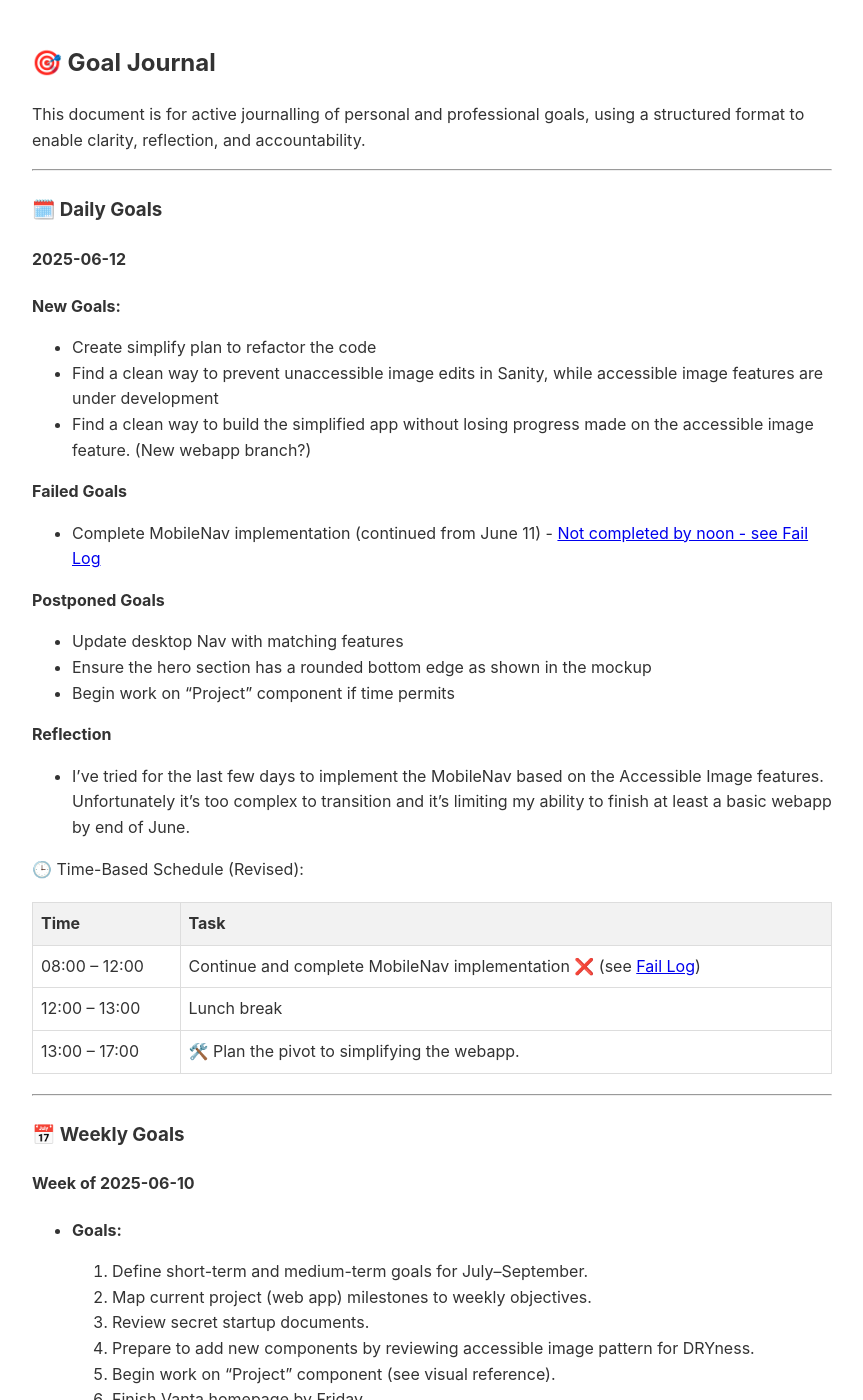
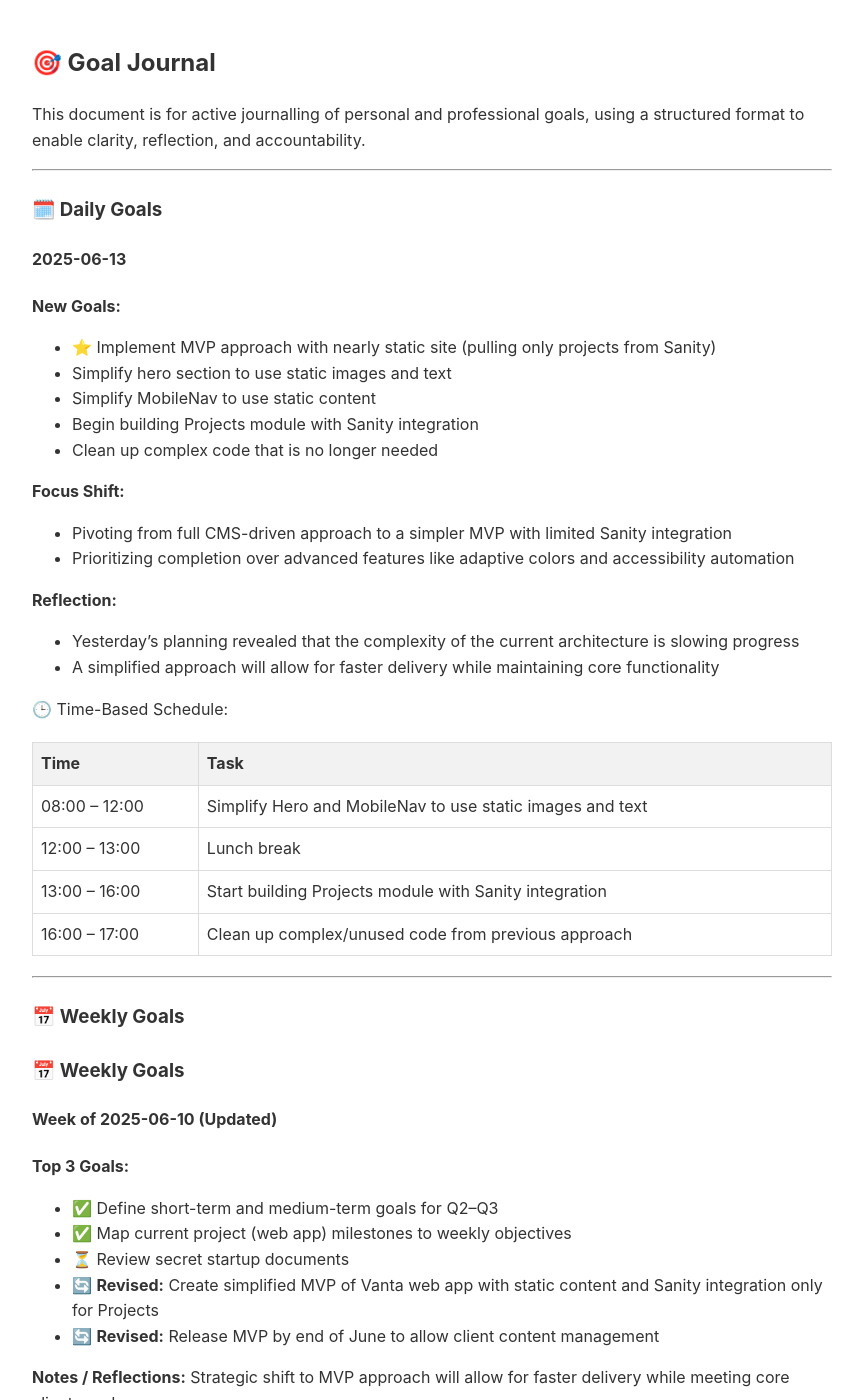
Before and after one commit to kevd-design/goals, a Jekyll site: the page built from goals.md, in a window 1280 px wide and 1400 px high. Shown: the whole window, without its empty margins (208-1071 px from the left). Built offline with Jekyll 4.4.1, drawn with Linux system fonts in a browser that asks for light colours; our own code applies the rules of GitHub Pages for plain Markdown files; some of the changed text lies outside the part shown.

Commit message:
Updated goals

```diff
--- a/goals.md
+++ b/goals.md
@@ -7,48 +7,53 @@ This document is for active journalling of personal and professional goals, usin
 
 ### 🗓️ Daily Goals
 
-#### 2025-06-12
+#### 2025-06-13
 
 **New Goals:**
-  - Create simplify plan to refactor the code
-  - Find a clean way to prevent unaccessible image edits in Sanity, while accessible image features are under development
-  - Find a clean way to build the simplified app without losing progress made on the accessible image feature. (New webapp branch?)
+  - ⭐ Implement MVP approach with nearly static site (pulling only projects from Sanity)
+  - Simplify hero section to use static images and text
+  - Simplify MobileNav to use static content
+  - Begin building Projects module with Sanity integration
+  - Clean up complex code that is no longer needed
 
-**Failed Goals**
-  - Complete MobileNav implementation (continued from June 11) - [Not completed by noon - see Fail Log](#-fail-to-succeed-log)
+**Focus Shift:**
+  - Pivoting from full CMS-driven approach to a simpler MVP with limited Sanity integration
+  - Prioritizing completion over advanced features like adaptive colors and accessibility automation
 
-**Postponed Goals**
-  - Update desktop Nav with matching features
-  - Ensure the hero section has a rounded bottom edge as shown in the mockup
-  - Begin work on "Project" component if time permits
+**Reflection:**
+  - Yesterday's planning revealed that the complexity of the current architecture is slowing progress
+  - A simplified approach will allow for faster delivery while maintaining core functionality
 
-**Reflection**
-  - I've tried for the last few days to implement the MobileNav based on the Accessible Image features. Unfortunately it's too complex to transition and it's limiting my ability to finish at least a basic webapp by end of June.
+🕒 Time-Based Schedule:
 
-🕒 Time-Based Schedule (Revised):
+| Time          | Task                                                            |
+| ------------- | --------------------------------------------------------------- |
+| 08:00 – 12:00 | Simplify Hero and MobileNav to use static images and text       |
+| 12:00 – 13:00 | Lunch break                                                     |
+| 13:00 – 16:00 | Start building Projects module with Sanity integration          |
+| 16:00 – 17:00 | Clean up complex/unused code from previous approach             |
 
-| Time          | Task                                                              |
-| ------------- | ----------------------------------------------------------------- |
-| 08:00 – 12:00 | Continue and complete MobileNav implementation ❌ (see [Fail Log](#-fail-to-succeed-log)) |
-| 12:00 – 13:00 | Lunch break                                                       |
-| 13:00 – 17:00 | 🛠️ Plan the pivot to simplifying the webapp. |
+
 
 ---
 
 ### 📅 Weekly Goals
 
-#### Week of 2025-06-10
 
-- **Goals:**
+### 📅 Weekly Goals
 
-  1. Define short-term and medium-term goals for July–September.
-  2. Map current project (web app) milestones to weekly objectives.
-  3. Review secret startup documents.
-  4. Prepare to add new components by reviewing accessible image pattern for DRYness.
-  5. Begin work on “Project” component (see visual reference).
-  6. Finish Vanta homepage by Friday.
+#### Week of 2025-06-10 (Updated)
+**Top 3 Goals:**
+- ✅ Define short-term and medium-term goals for Q2–Q3
+- ✅ Map current project (web app) milestones to weekly objectives
+- ⏳ Review secret startup documents
+- 🔄 **Revised:** Create simplified MVP of Vanta web app with static content and Sanity integration only for Projects
+- 🔄 **Revised:** Release MVP by end of June to allow client content management
 
-- **Completed:** [Pending]
+**Notes / Reflections:**
+Strategic shift to MVP approach will allow for faster delivery while meeting core client needs.
+
+- **Completed:**
 
 - **Notes / Reflections:**
   Set up an effective goal tracking system which will help monitor progress on these weekly goals.
@@ -145,6 +150,32 @@ This document is for active journalling of personal and professional goals, usin
 
 ### 🕘 Past Days
 
+#### 2025-06-12
+
+**New Goals:**
+  - Create simplify plan to refactor the code
+  - Find a clean way to prevent unaccessible image edits in Sanity, while accessible image features are under development
+  - Find a clean way to build the simplified app without losing progress made on the accessible image feature. (New webapp branch?)
+
+**Failed Goals**
+  - Complete MobileNav implementation (continued from June 11) - [Not completed by noon - see Fail Log](#-fail-to-succeed-log)
+
+**Postponed Goals**
+  - Update desktop Nav with matching features
+  - Ensure the hero section has a rounded bottom edge as shown in the mockup
+  - Begin work on "Project" component if time permits
+
+**Reflection**
+  - I've tried for the last few days to implement the MobileNav based on the Accessible Image features. Unfortunately it's too complex to transition and it's limiting my ability to finish at least a basic webapp by end of June.
+
+🕒 Time-Based Schedule (Revised):
+
+| Time          | Task                                                              |
+| ------------- | ----------------------------------------------------------------- |
+| 08:00 – 12:00 | Continue and complete MobileNav implementation ❌ (see [Fail Log](#-fail-to-succeed-log)) |
+| 12:00 – 13:00 | Lunch break                                                       |
+| 13:00 – 17:00 | 🛠️ Plan the pivot to simplifying the webapp. |
+
 #### 2025-06-11
 
 - **Goal(s):**
@@ -178,7 +209,7 @@ This document is for active journalling of personal and professional goals, usin
 
 #### ❌ Missed Goal
 
-**Implement MobileNav by 12:00 p.m.**
+**Implement MobileNav using accessibility feature**
 
 #### 🔍 What I Tried
 
```
